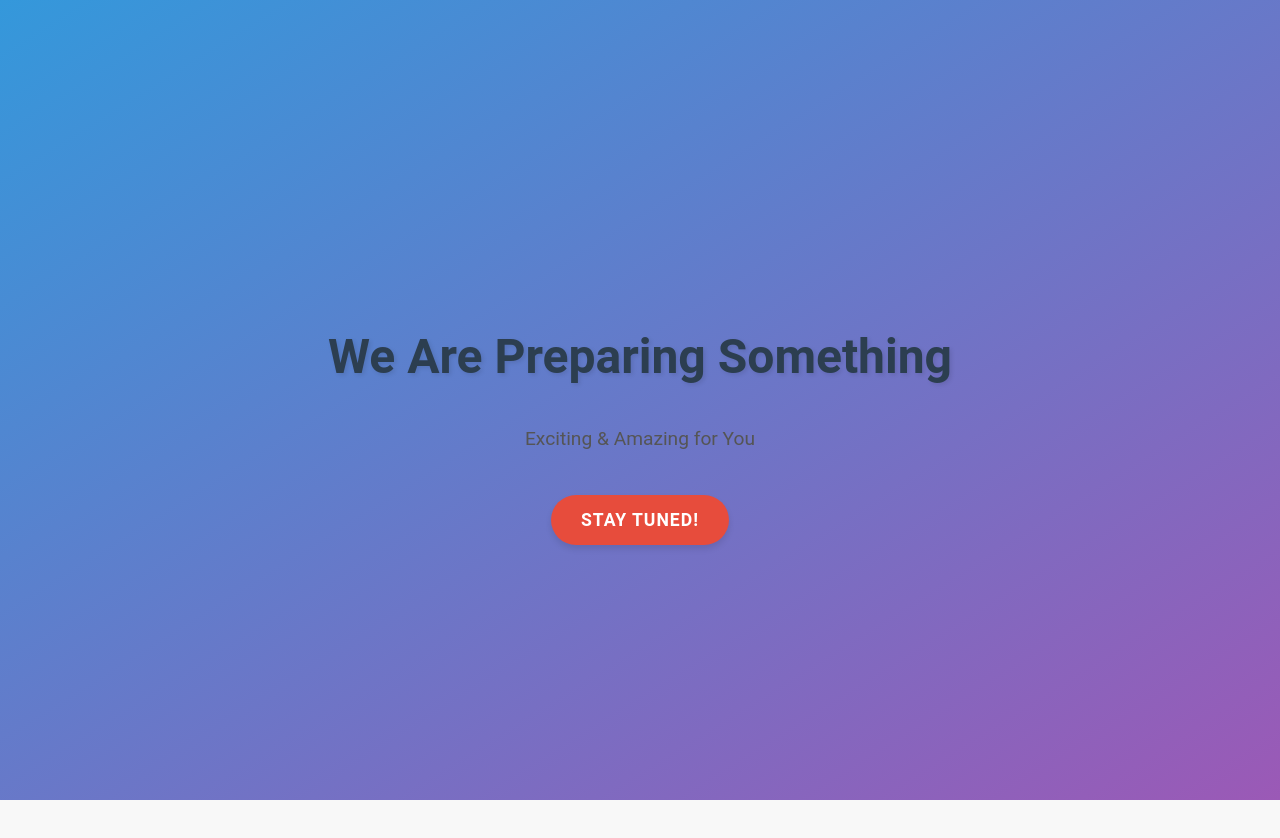
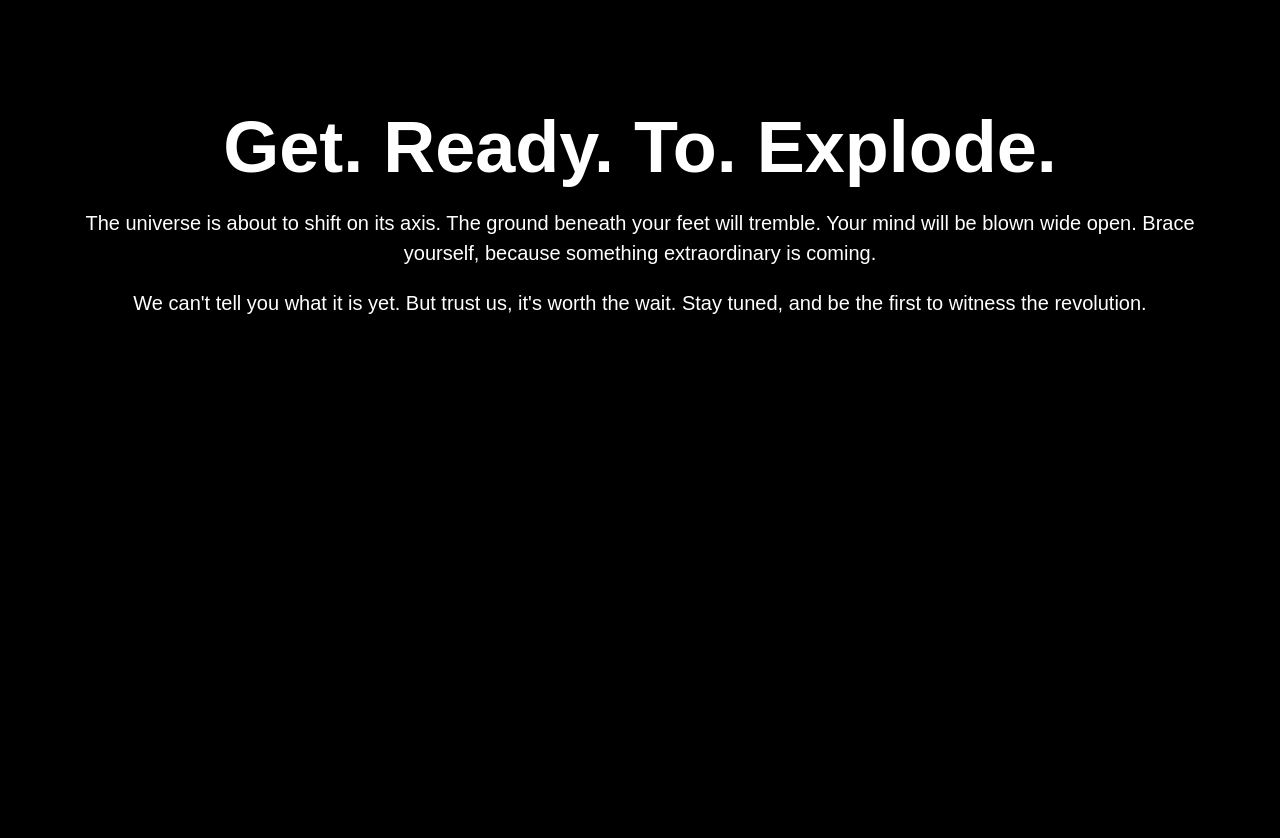
Before and after one commit to sandeepdev/surprise_qr_-code_link_for_client, a plain HTML site: page index.html in a window 1280 px wide. After the commit the page ends 800 px from the top, so only its background shows below. Drawn offline with Linux system fonts and the light colour scheme.

Commit message:
Update index.html
second test

```diff
--- a/index.html
+++ b/index.html
@@ -1,85 +1,30 @@
 <!DOCTYPE html>
 <html lang="en">
-
 <head>
   <meta charset="UTF-8">
   <meta name="viewport" content="width=device-width, initial-scale=1.0">
-    <title>Exciting & Amazing Coming Soon</title>
+  <title>Brace Yourself. Something Epic is Coming...</title>
   <style>
     body {
-            font-family: 'Roboto', Arial, sans-serif;
+      background-color: #000;
+      color: #fff;
+      font-family: sans-serif;
       text-align: center;
-            margin: 0;
-            padding: 0;
-            background-color: #f8f8f8;
-            color: #333;
+      padding: 50px;
     }
-
-        .container {
-            display: flex;
-            flex-direction: column;
-            justify-content: center;
-            align-items: center;
-            height: 100vh;
-            padding: 20px;
+    h1 {
+      font-size: 72px;
+      margin-bottom: 20px;
     }
-
-        h1 {
-            font-size: 3em;
-            margin-bottom: 20px;
-            color: #2c3e50;
-            text-shadow: 2px 2px 4px rgba(0, 0, 0, 0.1);
-        }
-
     p {
-            font-size: 1.2em;
-            color: #555;
-            margin-bottom: 40px;
-            line-height: 1.6;
-        }
-
-        /* Button Styles */
-        .btn {
-            padding: 15px 30px;
-            text-decoration: none;
-            color: #fff;
-            background-color: #e74c3c;
-            border-radius: 30px;
-            font-weight: bold;
-            transition: background-color 0.3s ease;
-            border: none;
-            cursor: pointer;
-            outline: none;
-            text-transform: uppercase;
-            letter-spacing: 1px;
-            font-size: 1.1em;
-            box-shadow: 0px 4px 6px rgba(0, 0, 0, 0.1);
-        }
-
-        .btn:hover {
-            background-color: #c0392b;
-        }
-
-        /* Background Gradient */
-        body:before {
-            content: '';
-            position: fixed;
-            top: 0;
-            left: 0;
-            width: 100%;
-            height: 100%;
-            background: linear-gradient(to bottom right, #3498db, #9b59b6);
-            z-index: -1;
+      font-size: 20px;
+      line-height: 1.5;
     }
   </style>
 </head>
-
 <body>
-    <div class="container">
-        <h1>We Are Preparing Something</h1>
-        <p>Exciting & Amazing for You</p>
-        <a href="#" class="btn">Stay Tuned!</a>
-    </div>
+  <h1>Get. Ready. To. Explode.</h1>
+  <p>The universe is about to shift on its axis. The ground beneath your feet will tremble. Your mind will be blown wide open. Brace yourself, because something extraordinary is coming.</p>
+  <p>We can't tell you what it is yet. But trust us, it's worth the wait. Stay tuned, and be the first to witness the revolution.</p>
 </body>
-
 </html>
```
Lines whose indentation alone changed are shown as unchanged.
